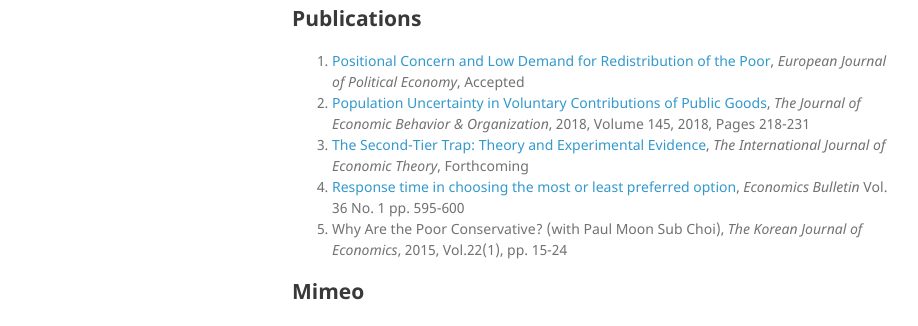
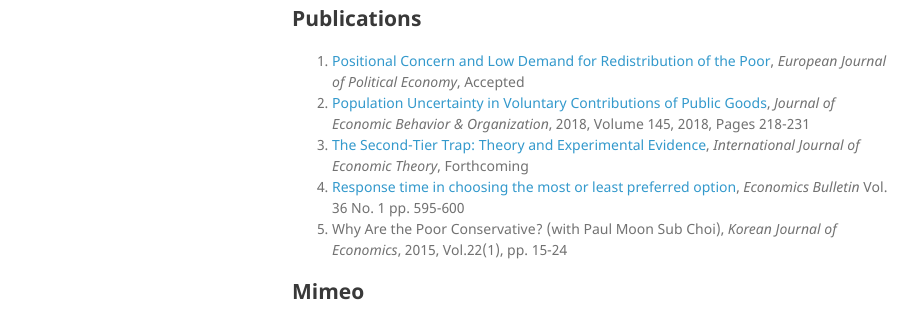
Before and after one commit to kimdukgyoo/kimdukgyoo.github.io, a Jekyll site: the page built from index.md, in a window 1280 px wide and 1133 px high. Shown: the part 571-897 px from the top of the window, without its empty margins (178-1096 px from the left). Built offline with Jekyll 4.4.1, drawn with Linux system fonts in a browser that asks for light colours; our own code applies the rules of GitHub Pages for plain Markdown files.

Commit message:
Update index.md

```diff
--- a/index.md
+++ b/index.md
@@ -21,10 +21,10 @@
 
 ## Publications
 1. <a href="https://kimdukgyoo.github.io/pdfjs/web/ECP.pdf" target="_blank"> Positional Concern and Low Demand for Redistribution of the Poor</a>, _European Journal of Political Economy_, Accepted
-1. <a href="https://doi.org/10.1016/j.jebo.2017.10.009" target="_blank"> Population Uncertainty in Voluntary Contributions of Public Goods</a>, _The Journal of Economic Behavior & Organization_, 2018, Volume 145, 2018, Pages 218-231
-2. <a href="https://doi.org/10.1111/ijet.12158" target="_blank">The Second-Tier Trap: Theory and Experimental Evidence</a>, _The International Journal of Economic Theory_, Forthcoming
+1. <a href="https://doi.org/10.1016/j.jebo.2017.10.009" target="_blank"> Population Uncertainty in Voluntary Contributions of Public Goods</a>, _Journal of Economic Behavior & Organization_, 2018, Volume 145, 2018, Pages 218-231
+2. <a href="https://doi.org/10.1111/ijet.12158" target="_blank">The Second-Tier Trap: Theory and Experimental Evidence</a>, _International Journal of Economic Theory_, Forthcoming
 3. <a href="http://www.accessecon.com/Pubs/EB/2016/Volume36/EB-16-V36-I1-P59.pdf" target="_blank"> Response time in choosing the most or least preferred option</a>, _Economics Bulletin_ Vol. 36 No. 1 pp. 595-600
-4. Why Are the Poor Conservative? (with Paul Moon Sub Choi), _The Korean Journal of Economics_, 2015, Vol.22(1), pp. 15-24
+4. Why Are the Poor Conservative? (with Paul Moon Sub Choi), _Korean Journal of Economics_, 2015, Vol.22(1), pp. 15-24
 
 ## Mimeo
 * <a href="http://ssrn.com/abstract=2745071" target="_blank"> The Coin Strategy and Charitable Giving</a>
```
